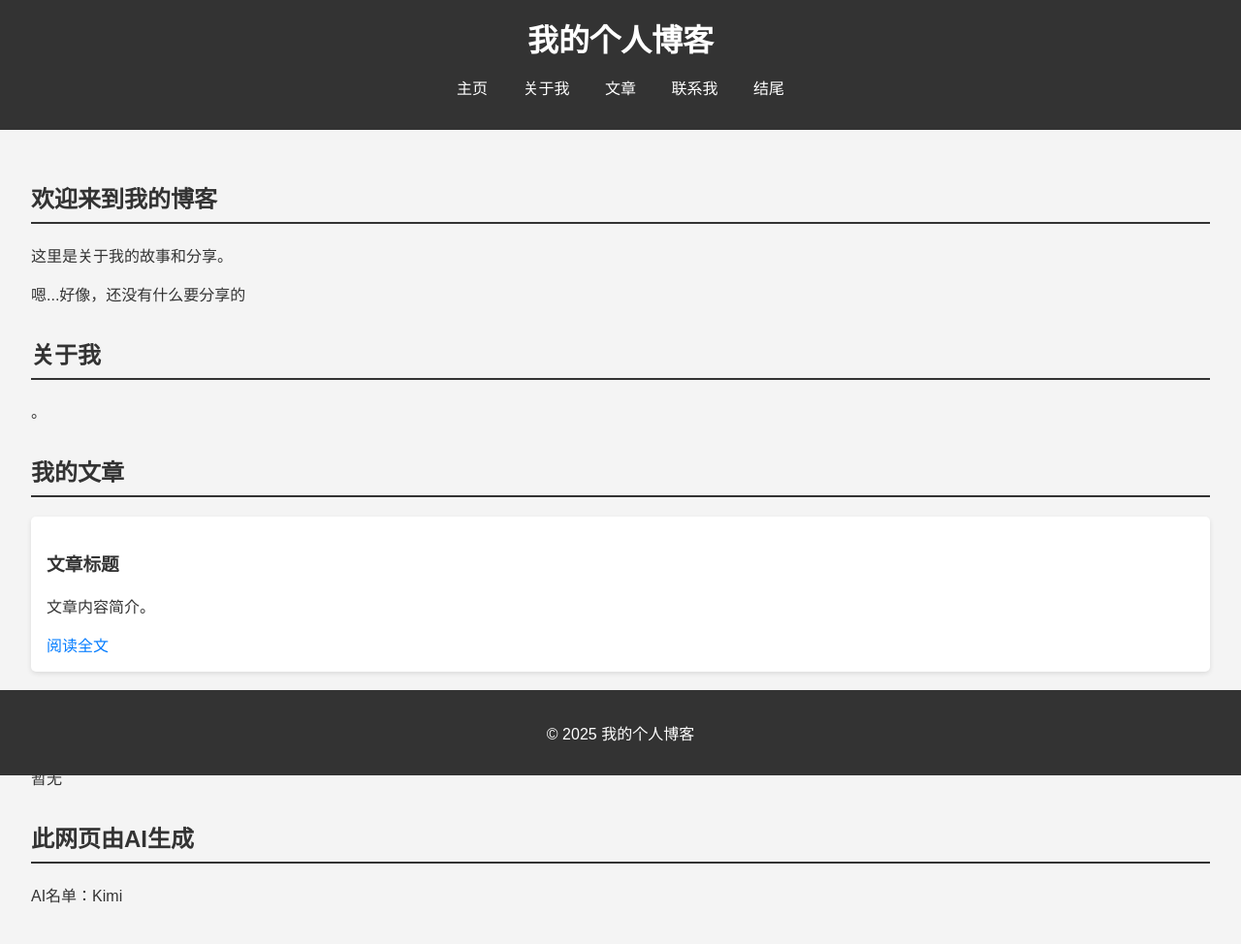
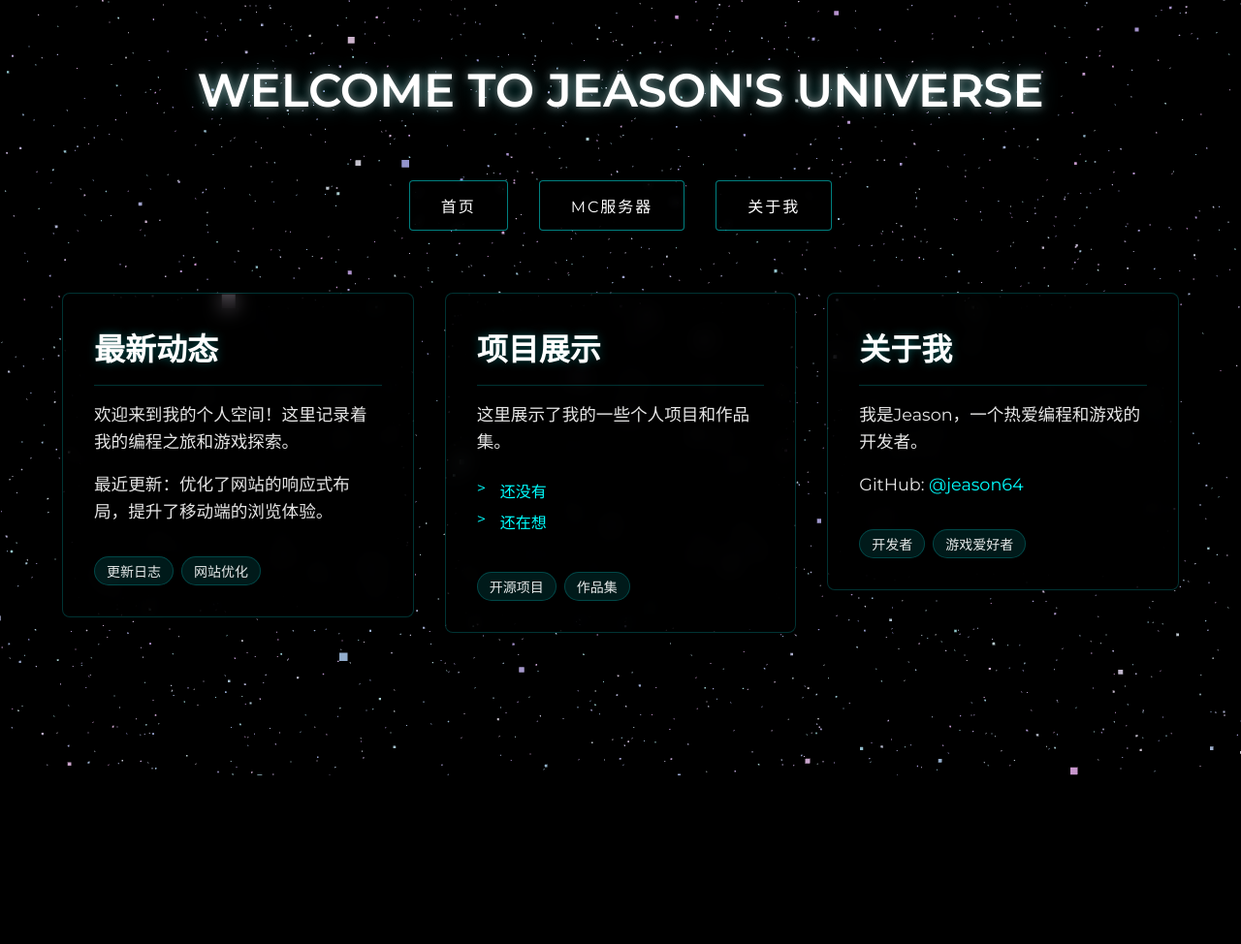
Before and after one commit to jeason64/jeason64.github.io, a plain HTML site: page index.html in a window 1280 px wide. Shown: the whole page at 97% size. After the commit the page ends 800 px from the top, so only its background shows below. Drawn offline with Linux system fonts and the light colour scheme; animation ran at ten frames a second.

Commit message:
Add files via upload

```diff
--- /dev/null
+++ b/background.js
@@ -0,0 +1,86 @@
+// 优化的3D星空背景
+let scene, camera, renderer, stars;
+
+function init() {
+    scene = new THREE.Scene();
+    camera = new THREE.PerspectiveCamera(75, window.innerWidth / window.innerHeight, 0.1, 1000);
+
+    renderer = new THREE.WebGLRenderer({ antialias: true });
+    renderer.setSize(window.innerWidth, window.innerHeight);
+    renderer.setPixelRatio(window.devicePixelRatio);
+    document.getElementById('background').appendChild(renderer.domElement);
+
+    // 创建更多的星星，使背景更丰富
+    const geometry = new THREE.BufferGeometry();
+    const vertices = [];
+    const sizes = [];
+    const colors = [];
+
+    // 增加星星数量并添加不同大小和颜色
+    for (let i = 0; i < 15000; i++) {
+        vertices.push(
+            Math.random() * 2000 - 1000,
+            Math.random() * 2000 - 1000,
+            Math.random() * 2000 - 1000
+        );
+
+        // 随机星星大小
+        sizes.push(Math.random() * 2 + 0.5);
+
+        // 随机颜色（偏蓝色调）
+        colors.push(
+            0.7 + Math.random() * 0.3, // R
+            0.7 + Math.random() * 0.3, // G
+            1, // B
+        );
+    }
+
+    geometry.setAttribute('position', new THREE.Float32BufferAttribute(vertices, 3));
+    geometry.setAttribute('size', new THREE.Float32BufferAttribute(sizes, 1));
+    geometry.setAttribute('color', new THREE.Float32BufferAttribute(colors, 3));
+
+    const material = new THREE.PointsMaterial({
+        size: 2,
+        sizeAttenuation: true,
+        vertexColors: true,
+        transparent: true,
+        opacity: 0.8
+    });
+
+    stars = new THREE.Points(geometry, material);
+    scene.add(stars);
+    camera.position.z = 500;
+
+    // 添加视差效果
+    document.addEventListener('mousemove', onMouseMove);
+}
+
+function onMouseMove(event) {
+    const mouseX = (event.clientX - window.innerWidth / 2) * 0.05;
+    const mouseY = (event.clientY - window.innerHeight / 2) * 0.05;
+
+    camera.position.x += (mouseX - camera.position.x) * 0.01;
+    camera.position.y += (-mouseY - camera.position.y) * 0.01;
+    camera.lookAt(scene.position);
+}
+
+function animate() {
+    requestAnimationFrame(animate);
+
+    // 平滑的旋转效果
+    stars.rotation.y += 0.0002;
+    stars.rotation.x += 0.0001;
+
+    renderer.render(scene, camera);
+}
+
+function onWindowResize() {
+    camera.aspect = window.innerWidth / window.innerHeight;
+    camera.updateProjectionMatrix();
+    renderer.setSize(window.innerWidth, window.innerHeight);
+}
+
+window.addEventListener('resize', onWindowResize, false);
+
+init();
+animate();
--- /dev/null
+++ b/fonts.css
@@ -0,0 +1,18 @@
+/* Montserrat 字体定义 */
+@font-face {
+    font-family: 'Montserrat';
+    src: url('fonts/Montserrat-Regular.woff2') format('woff2'),
+         url('fonts/Montserrat-Regular.woff') format('woff');
+    font-weight: 400;
+    font-style: normal;
+    font-display: swap;
+}
+
+@font-face {
+    font-family: 'Montserrat';
+    src: url('fonts/Montserrat-SemiBold.woff2') format('woff2'),
+         url('fonts/Montserrat-SemiBold.woff') format('woff');
+    font-weight: 600;
+    font-style: normal;
+    font-display: swap;
+}
--- a/index.html
+++ b/index.html
@@ -1,62 +1,70 @@
 <!DOCTYPE html>
-<html lang="en">
+<html lang="zh">
 <head>
     <meta charset="UTF-8">
     <meta name="viewport" content="width=device-width, initial-scale=1.0">
-    <title>Jeason64的个人博客</title>
-    <link rel="stylesheet" href="styles.css">
-    <link rel="icon" href="icon/icon.jpg" type="image/jpg">
+    <title>Jeason's Universe</title>
+    <link rel="stylesheet" href="fonts.css">
+    <link rel="stylesheet" href="style.css">
+    <script src="js/three.min.js"></script>
 </head>
 <body>
-    <header>
-        <h1>我的个人博客</h1>
-        <nav>
-            <ul>
-                <li><a href="#home">主页</a></li>
-                <li><a href="#about">关于我</a></li>
-                <li><a href="#posts">文章</a></li>
-                <li><a href="#contact">联系我</a></li>
-                <li><a href="#end">结尾</a></li>
-            </ul>
+    <div id="background"></div>
+    <div class="content">
+        <h1 class="title-text">Welcome to Jeason's Universe</h1>
+
+        <nav class="cyber-nav">
+            <a href="index.html" class="nav-button">首页</a>
+            <a href="minecraft.html" class="nav-button">MC服务器</a>
+            <a href="#about" class="nav-button">关于我</a>
         </nav>
-    </header>
 
-    <main>
-        <section id="home">
-            <h2 class="slide-in">欢迎来到我的博客</h2>
-            <p class="slide-in">这里是关于我的故事和分享。</p>
-            <p class="slide-in">嗯...好像，还没有什么要分享的</p>
-        </section>
+        <div class="grid-container">
+            <!-- 最新动态卡片 -->
+            <div class="content-card">
+                <h2 class="card-title">最新动态</h2>
+                <div class="card-content">
+                    <p>欢迎来到我的个人空间！这里记录着我的编程之旅和游戏探索。</p>
+                    <p>最近更新：优化了网站的响应式布局，提升了移动端的浏览体验。</p>
+                    <div class="tags">
+                        <span class="tag">更新日志</span>
+                        <span class="tag">网站优化</span>
+                    </div>
+                </div>
+            </div>
 
-        <section id="about">
-            <h2 class="slide-in">关于我</h2>
-            <p class="slide-in">。</p>
-        </section>
+            <!-- 项目展示卡片 -->
+            <div class="content-card">
+                <h2 class="card-title">项目展示</h2>
+                <div class="card-content">
+                    <p>这里展示了我的一些个人项目和作品集。</p>
+                    <ul>
+                        <li><a href="#" class="card-link">还没有</a></li>
+                        <li><a href="#" class="card-link">还在想</a></li>
+                    </ul>
+                    <div class="tags">
+                        <span class="tag">开源项目</span>
+                        <span class="tag">作品集</span>
+                    </div>
+                </div>
+            </div>
 
-        <section id="posts">
-            <h2 class="slide-in">我的文章</h2>
-            <article>
-                <h3 class="slide-in">文章标题</h3>
-                <p class="slide-in">文章内容简介。</p>
-                <a href="#">阅读全文</a>
-            </article>
-        </section>
+            <!-- 关于我卡片 -->
+            <div id="about" class="content-card">
+                <h2 class="card-title">关于我</h2>
+                <div class="card-content">
+                    <p>我是Jeason，一个热爱编程和游戏的开发者。</p>
+                    <p>GitHub: <a href="https://github.com/jeason64" class="card-link">@jeason64</a></p>
+                    <div class="tags">
+                        <span class="tag">开发者</span>
+                        <span class="tag">游戏爱好者</span>
+                    </div>
+                </div>
+            </div>
+        </div>
+    </div>
 
-        <section id="contact">
-            <h2 class="slide-in">联系我</h2>
-            <p class="slide-in">暂无</p>
-        </section>
-
-        <section id="end">
-            <h2 class="slide-in">此网页由AI生成</h2>
-            <p class="slide-in">AI名单：Kimi<br><br><br></p>
-        </section>
-    </main>
-
-    <footer>
-        <p>&copy; 2025 我的个人博客</p>
-    </footer>
-
-    <script src="scripts.js"></script>
+    <script src="background.js"></script>
+    <script src="main.js"></script>
 </body>
 </html>
--- /dev/null
+++ b/main.js
@@ -0,0 +1,37 @@
+// 简化的页面交互效果
+document.addEventListener('DOMContentLoaded', () => {
+    // 平滑的标题出现效果
+    const titles = document.querySelectorAll('.title-text');
+    titles.forEach(title => {
+        title.style.opacity = '0';
+        title.style.transform = 'translateY(20px)';
+
+        setTimeout(() => {
+            title.style.transition = 'opacity 1s ease, transform 1s ease';
+            title.style.opacity = '1';
+            title.style.transform = 'translateY(0)';
+        }, 100);
+    });
+
+    // 导航按钮悬停效果增强
+    const navButtons = document.querySelectorAll('.nav-button');
+    navButtons.forEach(button => {
+        button.addEventListener('mouseover', () => {
+            button.style.transition = 'all 0.3s ease';
+        });
+    });
+});
+
+// 优化的滚动效果
+window.addEventListener('scroll', () => {
+    const scrolled = window.pageYOffset;
+    const cards = document.querySelectorAll('.content-card');
+
+    cards.forEach(card => {
+        const cardTop = card.offsetTop;
+        if (scrolled > cardTop - window.innerHeight * 0.8) {
+            card.style.opacity = '1';
+            card.style.transform = 'translateY(0)';
+        }
+    });
+});
--- /dev/null
+++ b/style.css
@@ -0,0 +1,224 @@
+/* 基础样式 */
+:root {
+    --content-width: min(1200px, 90vw);
+    --card-min-width: 300px;
+    --card-max-width: 800px;
+    --gap: 2rem;
+    --card-padding: 2rem;
+}
+
+body {
+    margin: 0;
+    overflow-x: hidden;
+    font-family: 'Montserrat', -apple-system, BlinkMacSystemFont, "Segoe UI", "Microsoft YaHei", sans-serif;
+    color: #fff;
+    background: #000;
+    min-height: 100vh;
+}
+
+#background {
+    position: fixed;
+    top: 0;
+    left: 0;
+    width: 100%;
+    height: 100%;
+    z-index: -1;
+}
+
+/* 内容区域布局 */
+.content {
+    width: var(--content-width);
+    margin: 0 auto;
+    padding-top: 4rem; /* 减少顶部空白 */
+    display: flex;
+    flex-direction: column;
+    gap: var(--gap);
+}
+
+/* 标题文字样式 */
+.title-text {
+    font-size: 3rem;
+    text-align: center;
+    text-transform: uppercase;
+    color: #fff;
+    margin: 0 0 2rem 0;
+    text-shadow:
+        0 0 10px rgba(255, 255, 255, 0.5),
+        0 0 20px rgba(0, 255, 255, 0.3);
+    transition: text-shadow 0.3s ease;
+}
+
+/* 导航按钮样式 */
+.cyber-nav {
+    display: flex;
+    justify-content: center;
+    gap: 2rem;
+    margin-bottom: 2rem;
+}
+
+.nav-button {
+    padding: 0.8em 2em;
+    border: 1px solid rgba(0, 255, 255, 0.5);
+    border-radius: 4px;
+    background: rgba(0, 0, 0, 0.3);
+    color: #fff;
+    text-decoration: none;
+    text-transform: uppercase;
+    letter-spacing: 2px;
+    position: relative;
+    transition: all 0.3s ease;
+    backdrop-filter: blur(5px);
+}
+
+.nav-button:hover {
+    background: rgba(0, 255, 255, 0.1);
+    border-color: rgba(0, 255, 255, 0.8);
+    transform: translateY(-2px);
+    box-shadow: 0 0 15px rgba(0, 255, 255, 0.3);
+}
+
+/* 内容卡片网格布局 */
+.grid-container {
+    display: grid;
+    grid-template-columns: repeat(auto-fit, minmax(min(var(--card-min-width), 100%), 1fr));
+    gap: var(--gap);
+    width: 100%;
+}
+
+/* 卡片样式 */
+.content-card {
+    background: rgba(0, 0, 0, 0.5);
+    border: 1px solid rgba(0, 255, 255, 0.2);
+    border-radius: 8px;
+    padding: var(--card-padding);
+    backdrop-filter: blur(10px);
+    transition: transform 0.3s ease, box-shadow 0.3s ease;
+    height: fit-content;
+    min-height: 200px;
+    display: flex;
+    flex-direction: column;
+    gap: 1rem;
+}
+
+.content-card:hover {
+    transform: translateY(-5px);
+    box-shadow: 0 5px 15px rgba(0, 255, 255, 0.2);
+    border-color: rgba(0, 255, 255, 0.4);
+}
+
+/* 卡片标题 */
+.card-title {
+    font-size: clamp(1.5rem, 2.5vw, 2rem);
+    margin: 0;
+    padding-bottom: 1rem;
+    border-bottom: 1px solid rgba(0, 255, 255, 0.2);
+    color: #fff;
+    text-shadow: 0 0 10px rgba(0, 255, 255, 0.3);
+}
+
+/* 卡片内容 */
+.card-content {
+    flex: 1;
+    display: flex;
+    flex-direction: column;
+    gap: 1rem;
+}
+
+.card-content p {
+    margin: 0;
+    line-height: 1.6;
+    font-size: clamp(0.9rem, 1.5vw, 1.1rem);
+    color: rgba(255, 255, 255, 0.9);
+}
+
+/* 链接样式 */
+.card-link {
+    color: #0ff;
+    text-decoration: none;
+    transition: all 0.3s ease;
+}
+
+.card-link:hover {
+    color: #fff;
+    text-shadow: 0 0 10px rgba(0, 255, 255, 0.5);
+}
+
+/* 标签样式 */
+.tags {
+    display: flex;
+    flex-wrap: wrap;
+    gap: 0.5rem;
+    margin-top: auto;
+    padding-top: 1rem;
+}
+
+.tag {
+    background: rgba(0, 255, 255, 0.1);
+    padding: 0.25rem 0.75rem;
+    border-radius: 1rem;
+    font-size: 0.875rem;
+    color: rgba(255, 255, 255, 0.9);
+    border: 1px solid rgba(0, 255, 255, 0.2);
+}
+
+/* 列表样式 */
+.card-content ul {
+    list-style: none;
+    padding: 0;
+    margin: 0;
+}
+
+.card-content li {
+    margin: 0.5rem 0;
+    padding-left: 1.5rem;
+    position: relative;
+}
+
+.card-content li::before {
+    content: '>';
+    position: absolute;
+    left: 0;
+    color: #0ff;
+}
+
+/* 响应式调整 */
+@media (max-width: 768px) {
+    :root {
+        --card-padding: 1.5rem;
+        --gap: 1.5rem;
+    }
+
+    .content {
+        padding-top: 2rem;
+    }
+
+    .title-text {
+        font-size: 2rem;
+        margin-bottom: 1.5rem;
+    }
+
+    .cyber-nav {
+        flex-wrap: wrap;
+        gap: 1rem;
+    }
+
+    .nav-button {
+        padding: 0.6em 1.5em;
+        font-size: 0.9rem;
+    }
+}
+
+@media (max-width: 480px) {
+    :root {
+        --card-padding: 1rem;
+        --gap: 1rem;
+    }
+
+    .grid-container {
+        grid-template-columns: 1fr;
+    }
+
+    .title-text {
+        font-size: 1.75rem;
+    }
+}
```
Also changed, not shown: minecraft.css (added, +60 -0 lines), minecraft.html (added, +60 -0 lines), fonts/Montserrat-Regular.woff (added), fonts/Montserrat-Regular.woff2 (added), fonts/Montserrat-SemiBold.woff (added), fonts/Montserrat-SemiBold.woff2 (added), js/three.min.js (added).
